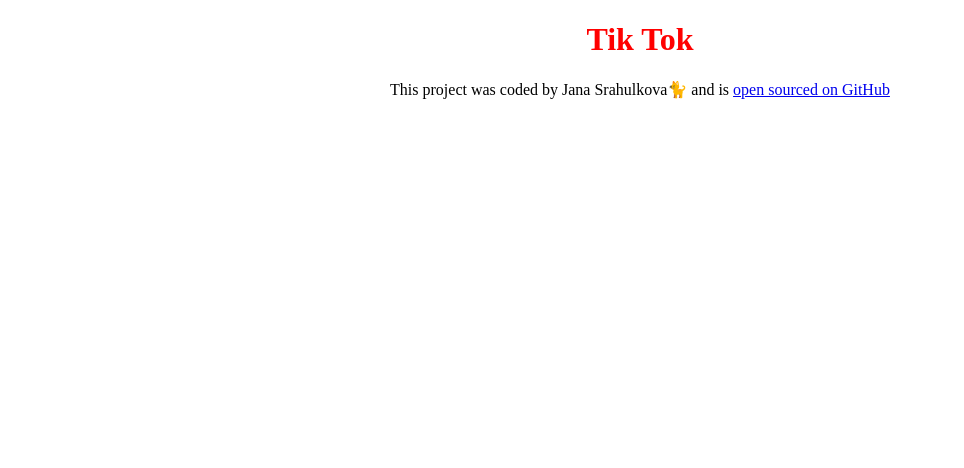
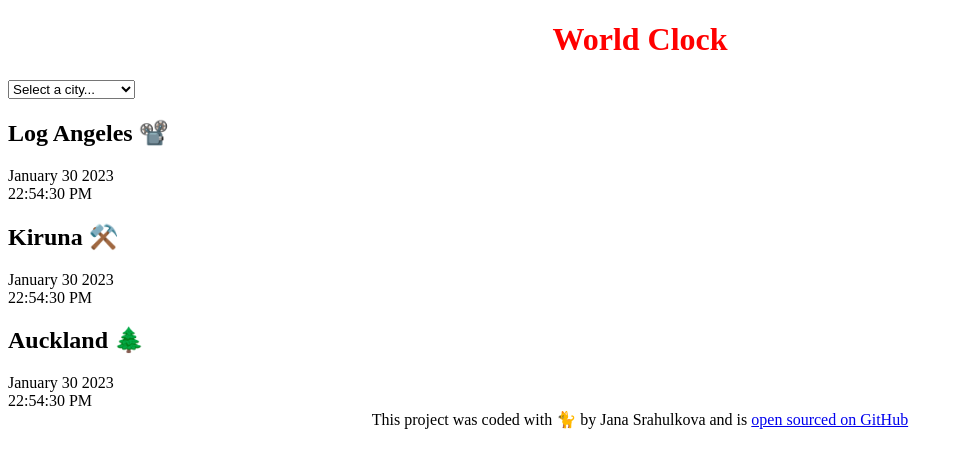
Before and after one commit to 169233/WorldClockApp, a plain HTML site: page index.html in a window 1280 px wide. Shown: the whole page, without its empty margins (0-964 px from the left). Drawn offline with Linux system fonts and the light colour scheme.

Commit message:
html basic structure

```diff
--- a/index.html
+++ b/index.html
@@ -8,13 +8,38 @@
     <link rel="stylesheet" href="style.css" />
   </head>
   <body>
-    <h1>Tik Tok</h1>
+    <div class="container">
+      <h1>World Clock</h1>
+      <form>
+        <select>
+          <option value="">Select a city...</option>
+          <option value="">Vancouver 🍁</option>
+          <option value="">Bangkok 👑</option>
+          <option value="">Johannesburg 💰</option>
+        </select>
+      </form>
+      <div class="city">
+        <h2>Log Angeles 📽️</h2>
+        <div class="date">January 30 2023</div>
+        <div class="time">22:54:30 PM</div>
+      </div>
+      <div class="city">
+        <h2>Kiruna ⚒️</h2>
+        <div class="date">January 30 2023</div>
+        <div class="time">22:54:30 PM</div>
+      </div>
+      <div class="city">
+        <h2>Auckland 🌲</h2>
+        <div class="date">January 30 2023</div>
+        <div class="time">22:54:30 PM</div>
+      </div>
+    </div>
     <footer>
-      This project was coded by Jana Srahulkova🐈 and is
+      This project was coded with 🐈 by Jana Srahulkova and is
       <a href="https://github.com/169233/WorldClockApp" target="_blank"
         >open sourced on GitHub</a
       >
     </footer>
+    <script src="app.js"></script>
   </body>
-  <script src="app.js"></script>
 </html>
```
